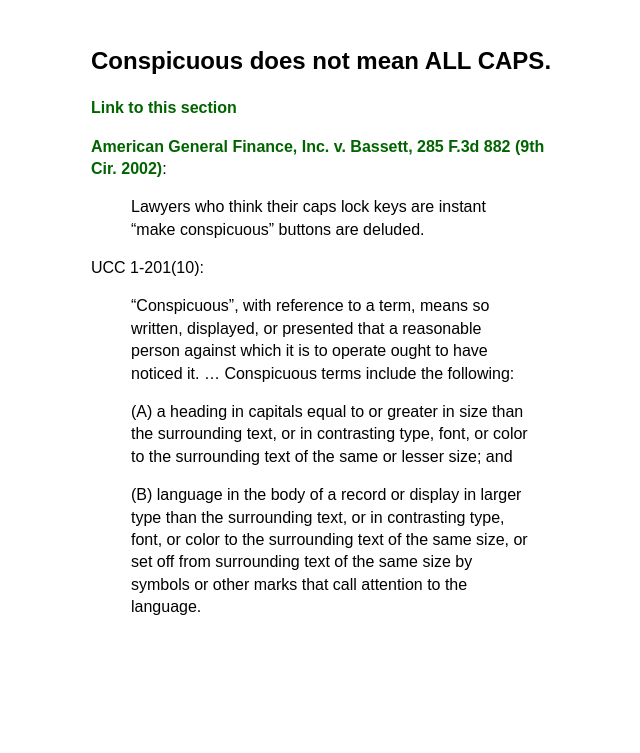
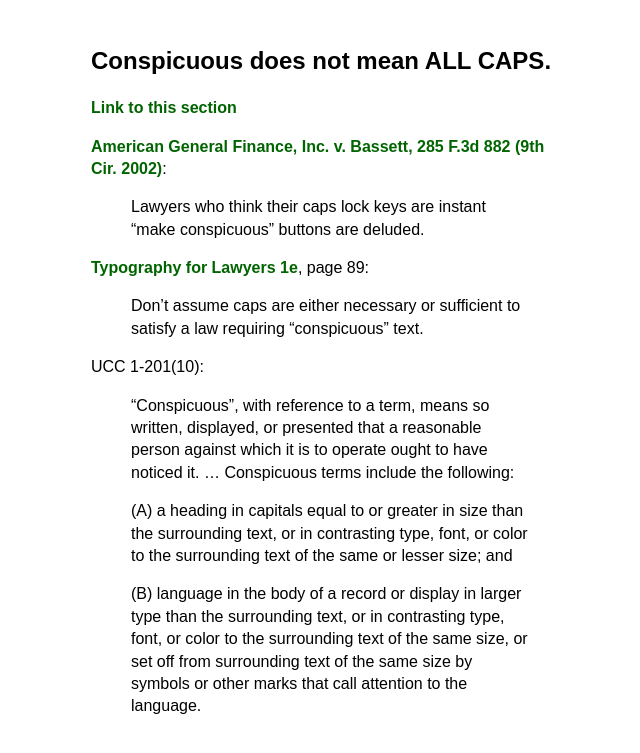
Before and after one commit to kemitchell/lemming.kemitchell.com, a Jekyll site: the page built from index.md, in a window 1280 px wide, cut to the strip 289-1151 px from the top of the page. Shown: the top 753 px of the strip, without its empty margins (309-949 px from the left). Built offline with Jekyll 4.4.1, drawn with Linux system fonts in a browser that asks for light colours; our own code applies the rules of GitHub Pages for plain Markdown files.

Commit message:
Quote Typography for Lawyers against ALL CAPS

```diff
--- a/index.md
+++ b/index.md
@@ -5,6 +5,10 @@
 [American General Finance, Inc. v. Bassett, 285 F.3d 882 (9th Cir. 2002)](https://www.courtlistener.com/opinion/777159/in-re-darlene-m-bassett-debtor-american-general-finance-inc-v-darlene/#p18):
 
 > Lawyers who think their caps lock keys are instant "make conspicuous" buttons are deluded.
+
+[Typography for Lawyers 1e](https://typographyforlawyers.com), page 89:
+
+> Don't assume caps are either necessary or sufficient to satisfy a law requiring "conspicuous" text.
 
 UCC 1-201(10):
 
```
